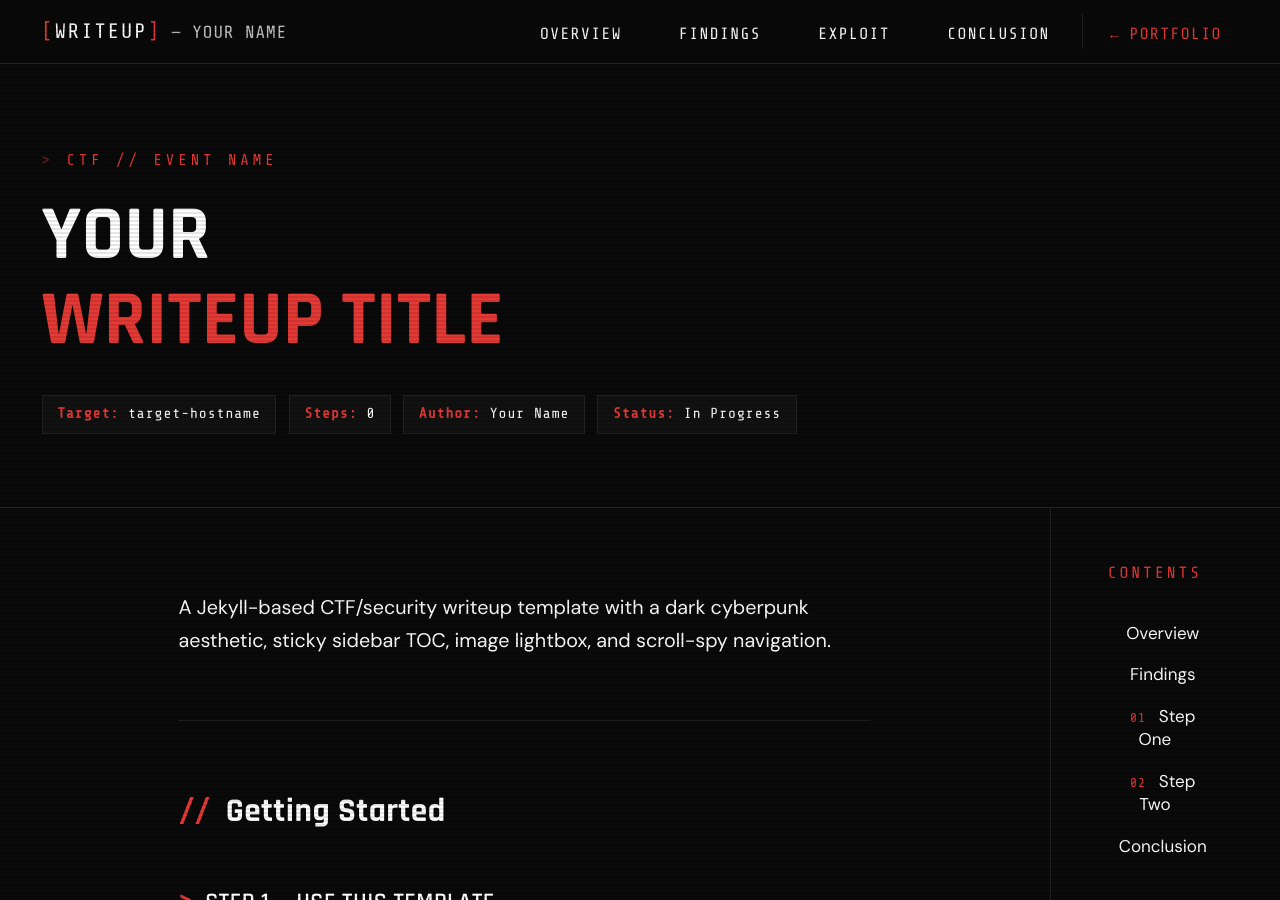
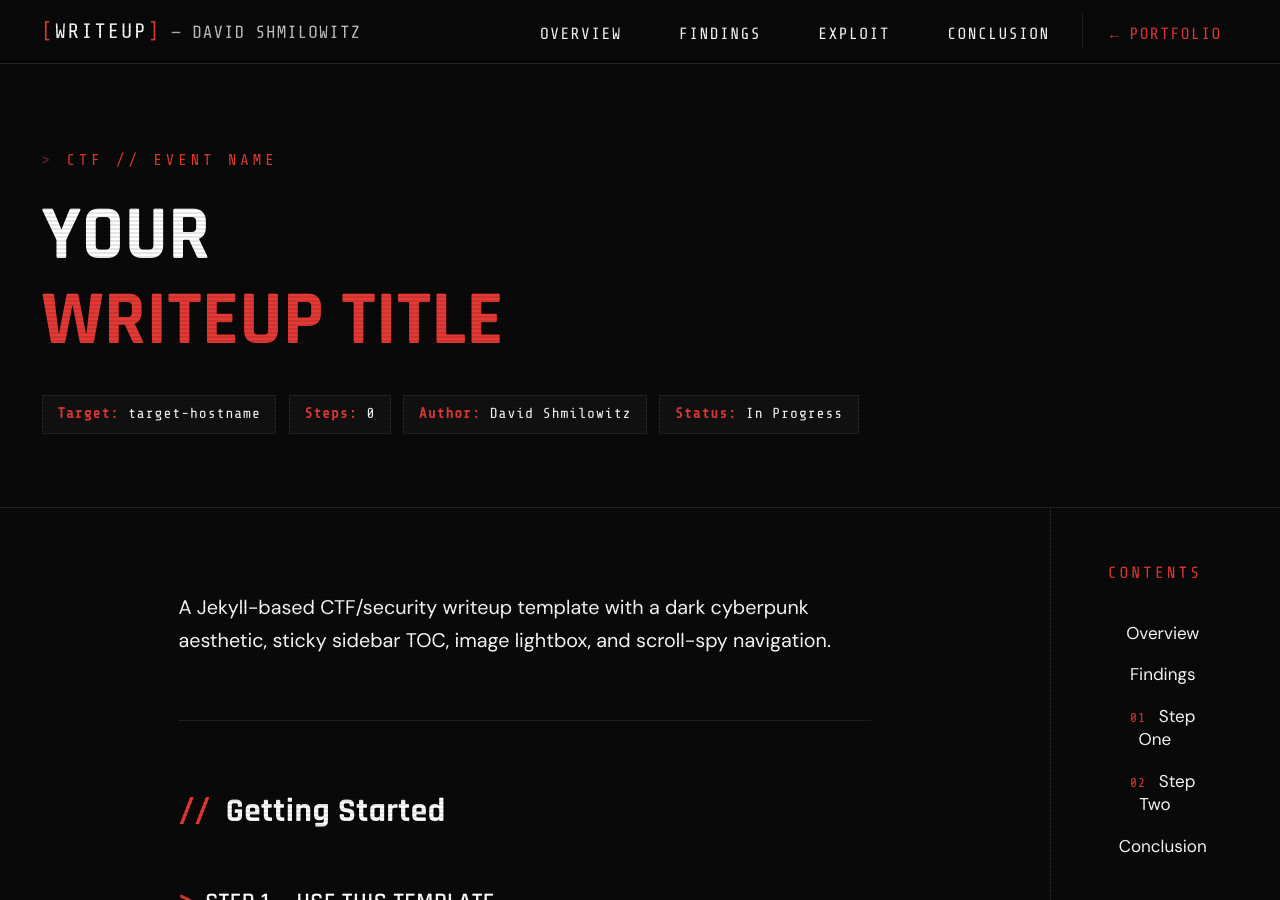
Before and after one commit to Shmilowitz/writeup-template, a Jekyll site: the page built from index.md, in a window 1280 px wide and 900 px high. Built offline with Jekyll 4.4.1, drawn with Linux system fonts in a browser that asks for light colours; some of the changed text lies outside the part shown.

Commit message:
Update _config.yml

```diff
--- a/_config.yml
+++ b/_config.yml
@@ -7,7 +7,7 @@
 # ── Site identity ────────────────────────
 title:       "YOUR WRITEUP TITLE"
 description: "Short description of this writeup / assessment"
-author:      "Your Name"
+author:      "David Shmilowitz"
 
 # ── GitHub Pages URL config ─────────────
 # baseurl = "/YOUR-REPO-NAME"
```
